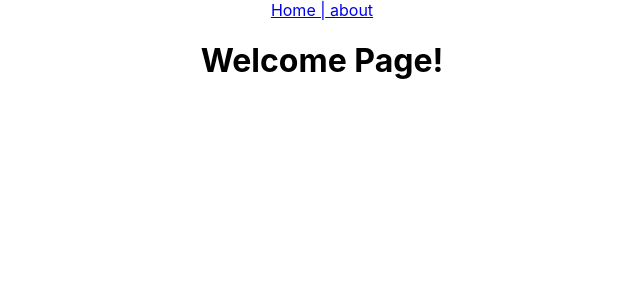
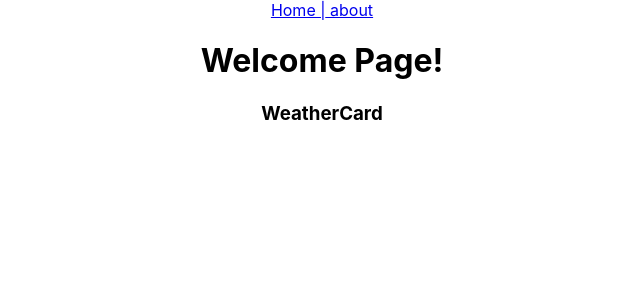
Before and after one commit to cburgee/cburgee.github.io, a React (Create React App) app: page / in a window 1280 px wide. Shown: the top 300 px of the page, without its empty margins (318-958 px from the left). Built offline with nearby package versions, Linux system fonts and the light colour scheme; no server answers.

Commit message:
got necessary components into place

```diff
--- a/src/components/WeatherCard.js
+++ b/src/components/WeatherCard.js
@@ -0,0 +1,3 @@
+export default function WeatherCard() {
+  return <h3>WeatherCard</h3>
+}
--- a/src/components/WeatherCardList.js
+++ b/src/components/WeatherCardList.js
@@ -0,0 +1,8 @@
+import WeatherCard from "./WeatherCard"
+export default function WeatherCardList() {
+  return (
+    <div>
+      <WeatherCard />
+    </div>
+  )
+}
--- a/src/pages/HomePage.js
+++ b/src/pages/HomePage.js
@@ -1,8 +1,10 @@
 import Title from "../components/Title"
+import WeatherCardList from "../components/WeatherCardList"
 export default function HomePage() {
   return (
     <main>
       <Title />
+      <WeatherCardList />
     </main>
   )
 }
```
